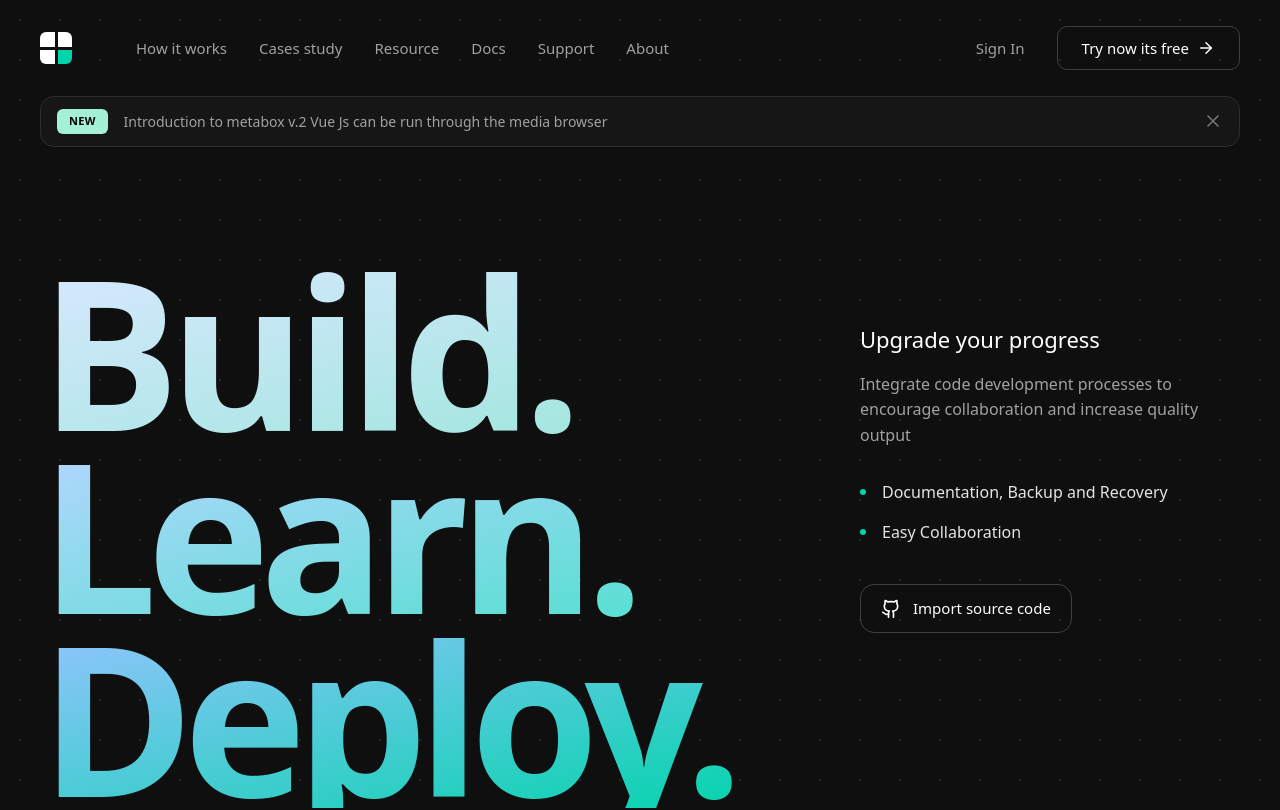
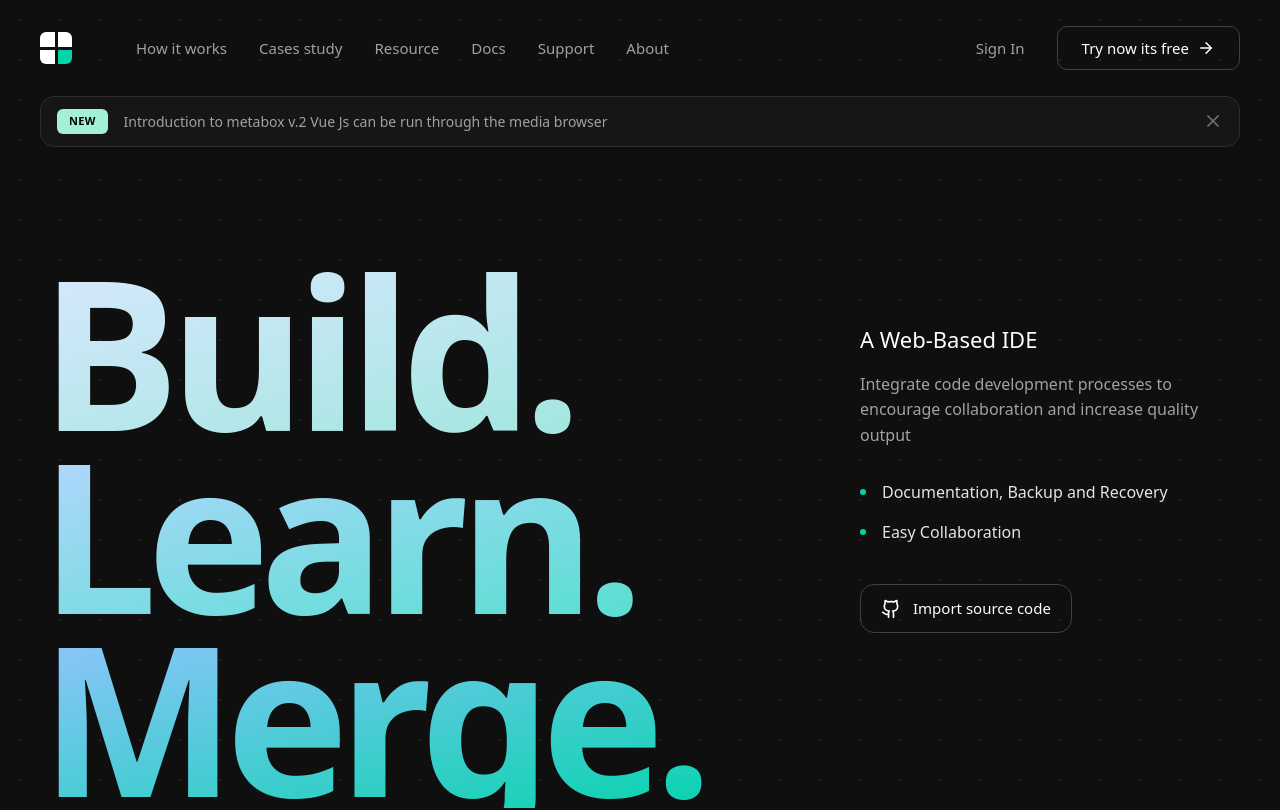
Before and after one commit to Prajjwal2051/BuildItUp, a Next.js app: page / in a window 1280 px wide. Shown: the top 810 px of the page. Built offline with nearby package versions, Linux system fonts and the light colour scheme; no server answers.

Commit message:
feat: made a landing page

```diff
--- a/app/page.tsx
+++ b/app/page.tsx
@@ -101,14 +101,14 @@ export default function Home() {
                   className="block text-transparent bg-clip-text"
                   style={{ backgroundImage: "linear-gradient(to bottom right, #94c4ff, #00d4aa)" }}
                 >
-                  Deploy.
+                  Merge.
                 </span>
               </h1>
             </div>
 
             {/* Callout Box */}
             <div className="lg:w-[380px] lg:pt-16 shrink-0">
-              <h3 className="text-[22px] font-medium text-white mb-4">Upgrade your progress</h3>
+              <h3 className="text-[22px] font-medium text-white mb-4">A Web-Based IDE</h3>
               <p className="text-neutral-400 text-[16px] leading-[1.6] mb-8">
                 Integrate code development processes to encourage collaboration and increase quality output
               </p>
```
Also changed, not shown: 1 other file (tests, documents, lock files or other folders).
